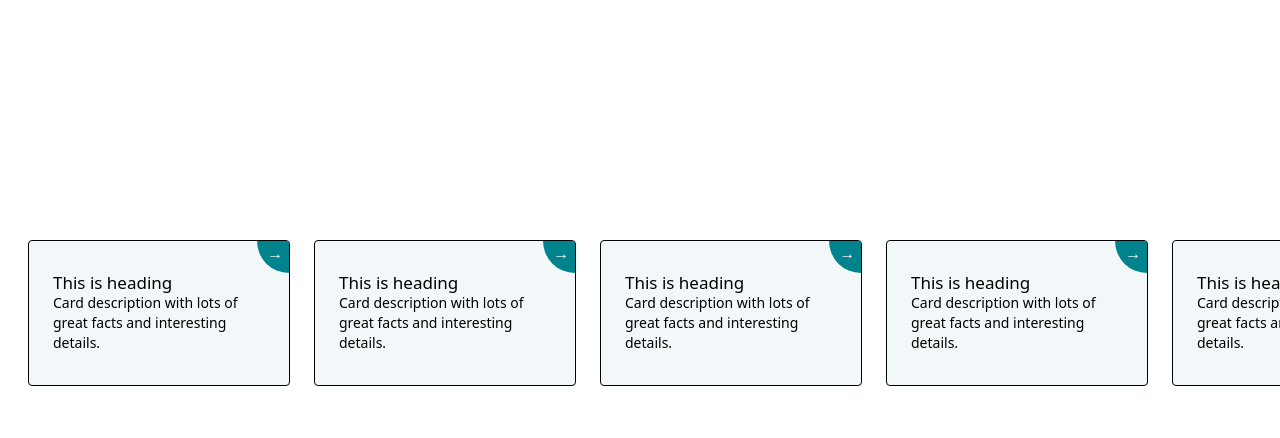
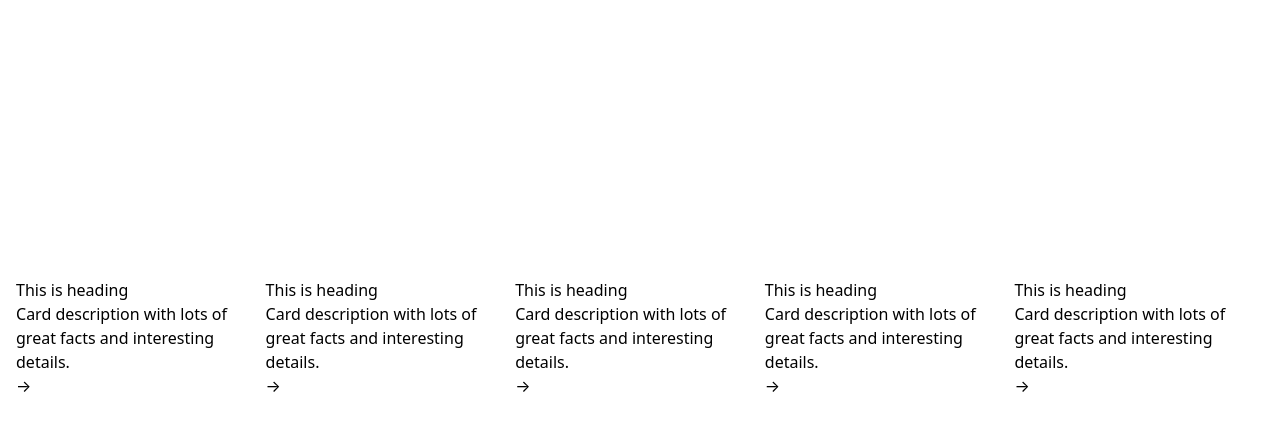
Before and after one commit to albertrf02/Orlify, a PHP site: template App/Views/index.php in a window 1280 px wide. Shown: the part 362-800 px from the top of the page. Run offline with PHP 8.4, Linux system fonts and the light colour scheme; the template is opened without the code that fills it, so the values that code supplies are empty; some libraries are stand-ins or nearby versions.

Commit message:
import CSV

```diff
--- a/public/main.css
+++ b/public/main.css
@@ -1123,6 +1123,9 @@ input:checked + .toggle-bg {
 .mr-3 {
   margin-right: 0.75rem;
 }
+.mr-5 {
+  margin-right: 1.25rem;
+}
 .ms-0 {
   margin-inline-start: 0px;
 }
@@ -1565,6 +1568,10 @@ input:checked + .toggle-bg {
   --tw-bg-opacity: 1;
   background-color: rgb(65 128 171 / var(--tw-bg-opacity));
 }
+.bg-black {
+  --tw-bg-opacity: 1;
+  background-color: rgb(0 0 0 / var(--tw-bg-opacity));
+}
 .bg-blue-50 {
   --tw-bg-opacity: 1;
   background-color: rgb(235 245 255 / var(--tw-bg-opacity));
@@ -1765,6 +1772,10 @@ input:checked + .toggle-bg {
   --tw-text-opacity: 1;
   color: rgb(28 100 242 / var(--tw-text-opacity));
 }
+.text-blue-700 {
+  --tw-text-opacity: 1;
+  color: rgb(26 86 219 / var(--tw-text-opacity));
+}
 .text-customBlue {
   --tw-text-opacity: 1;
   color: rgb(45 113 230 / var(--tw-text-opacity));
@@ -1777,6 +1788,10 @@ input:checked + .toggle-bg {
   --tw-text-opacity: 1;
   color: rgb(107 114 128 / var(--tw-text-opacity));
 }
+.text-gray-600 {
+  --tw-text-opacity: 1;
+  color: rgb(75 85 99 / var(--tw-text-opacity));
+}
 .text-gray-700 {
   --tw-text-opacity: 1;
   color: rgb(55 65 81 / var(--tw-text-opacity));
@@ -1789,9 +1804,17 @@ input:checked + .toggle-bg {
   --tw-text-opacity: 1;
   color: rgb(17 24 39 / var(--tw-text-opacity));
 }
+.text-red-500 {
+  --tw-text-opacity: 1;
+  color: rgb(240 82 82 / var(--tw-text-opacity));
+}
 .text-red-700 {
   --tw-text-opacity: 1;
   color: rgb(200 30 30 / var(--tw-text-opacity));
+}
+.text-red-800 {
+  --tw-text-opacity: 1;
+  color: rgb(155 28 28 / var(--tw-text-opacity));
 }
 .text-white {
   --tw-text-opacity: 1;
@@ -1802,6 +1825,9 @@ input:checked + .toggle-bg {
 }
 .opacity-100 {
   opacity: 1;
+}
+.opacity-50 {
+  opacity: 0.5;
 }
 .shadow {
   --tw-shadow: 0 1px 3px 0 rgb(0 0 0 / 0.1), 0 1px 2px -1px rgb(0 0 0 / 0.1);
@@ -1856,578 +1882,306 @@ input:checked + .toggle-bg {
 .ease-out {
   transition-timing-function: cubic-bezier(0, 0, 0.2, 1);
 }
-
-/*cards*/
-.card p {
-  font-size: 17px;
-  font-weight: 400;
-  line-height: 20px;
-  color: black;
-}
-
-.card p.small {
-  font-size: 14px;
-}
-
-.go-corner {
-  display: flex;
-  align-items: center;
-  justify-content: center;
-  position: absolute;
-  width: 32px;
-  height: 32px;
-  overflow: hidden;
-  top: 0;
-  right: 0;
-  background-color: #00838d;
-  border-radius: 0 4px 0 32px;
-}
-
-.go-arrow {
-  margin-top: -4px;
-  margin-right: -4px;
-  color: white;
-  font-family: courier, sans;
-}
-
-.card1 {
-  display: block;
-  position: relative;
-  width: 262px;
-  background-color: #f2f8f9;
-  border-radius: 4px;
-  padding: 32px 24px;
-  margin: 12px;
-  text-decoration: none;
-  z-index: 0;
-  overflow: hidden;
-  border: 1px solid black;
-}
-
-.card1:before {
-  content: "";
-  position: absolute;
-  z-index: -1;
-  top: -16px;
-  right: -16px;
-  background: #00838d;
-  height: 32px;
-  width: 32px;
-  border-radius: 32px;
-  transform: scale(1);
-  transform-origin: 50% 50%;
-  transition: transform 0.25s ease-out;
-}
-
-.card1:hover:before {
-  transform: scale(21);
-}
-
-.card1:hover p {
-  transition: all 0.3s ease-out;
-  color: rgba(255, 255, 255, 1);
-}
-
-.card1:hover h3 {
-  transition: all 0.3s ease-out;
-  color: white;
-}
-
-.card2 {
-  display: block;
-  top: 0px;
-  position: relative;
-  width: 262px;
-  background-color: #f2f8f9;
-  border-radius: 4px;
-  padding: 32px 24px;
-  margin: 12px;
-  text-decoration: none;
-  z-index: 0;
-  overflow: hidden;
-  border: 1px solid black;
-}
-
-.card2:hover {
-  transition: all 0.2s ease-out;
-  box-shadow: 0px 4px 8px rgba(38, 38, 38, 0.2);
-  top: -4px;
-  border: 1px solid black;
-  background-color: white;
-}
-
-.card2:before {
-  content: "";
-  position: absolute;
-  z-index: -1;
-  top: -16px;
-  right: -16px;
-  background: #00838d;
-  height: 32px;
-  width: 32px;
-  border-radius: 32px;
-  transform: scale(2);
-  transform-origin: 50% 50%;
-  transition: transform 0.15s ease-out;
-}
-
-.card2:hover:before {
-  transform: scale(2.15);
-}
-
-.card3 {
-  display: block;
-  top: 0px;
-  position: relative;
-  width: 262px;
-  background-color: #f2f8f9;
-  border-radius: 4px;
-  padding: 32px 24px;
-  margin: 12px;
-  text-decoration: none;
-  overflow: hidden;
-  border: 1px solid black;
-}
-
-.card3 .go-corner {
-  opacity: 0.7;
-}
-
-.card3:hover {
-  border: 1px solid black;
-  box-shadow: 0px 0px 999px 999px rgba(255, 255, 255, 0.5);
-  z-index: 500;
-}
-
-.card3:hover p {
-  color: #00838d;
-}
-
-.card3:hover .go-corner {
-  transition: opactiy 0.3s linear;
-  opacity: 1;
-}
-
-.card4 {
-  display: block;
-  top: 0px;
-  position: relative;
-  width: 262px;
-  background-color: #fff;
-  border-radius: 4px;
-  padding: 32px 24px;
-  margin: 12px;
-  text-decoration: none;
-  overflow: hidden;
-  border: 1px solid black;
-}
-
-.card4 .go-corner {
-  background-color: #00838d;
-  height: 100%;
-  width: 16px;
-  padding-right: 9px;
-  border-radius: 0;
-  transform: skew(6deg);
-  margin-right: -36px;
-  align-items: start;
-  background-image: linear-gradient(-45deg, #8f479a 1%, #dc2a74 100%);
-}
-
-.card4 .go-arrow {
-  transform: skew(-6deg);
-  margin-left: -2px;
-  margin-top: 9px;
-  opacity: 0;
-}
-
-.card4:hover {
-  border: 1px solid black;
-}
-
-.card4 h3 {
-  margin-top: 8px;
-}
-
-.card4:hover .go-corner {
-  margin-right: -12px;
-}
-
-.card4:hover .go-arrow {
-  opacity: 1;
-}
-
 .hover\:border-gray-300:hover {
   --tw-border-opacity: 1;
   border-color: rgb(209 213 219 / var(--tw-border-opacity));
 }
-
 .hover\:border-gray-400:hover {
   --tw-border-opacity: 1;
   border-color: rgb(156 163 175 / var(--tw-border-opacity));
 }
-
 .hover\:bg-blue-100:hover {
   --tw-bg-opacity: 1;
   background-color: rgb(225 239 254 / var(--tw-bg-opacity));
 }
-
 .hover\:bg-blue-800:hover {
   --tw-bg-opacity: 1;
   background-color: rgb(30 66 159 / var(--tw-bg-opacity));
 }
-
 .hover\:bg-gray-100:hover {
   --tw-bg-opacity: 1;
   background-color: rgb(243 244 246 / var(--tw-bg-opacity));
 }
-
 .hover\:bg-gray-200:hover {
   --tw-bg-opacity: 1;
   background-color: rgb(229 231 235 / var(--tw-bg-opacity));
 }
-
 .hover\:bg-gray-50:hover {
   --tw-bg-opacity: 1;
   background-color: rgb(249 250 251 / var(--tw-bg-opacity));
 }
-
 .hover\:bg-orange-500:hover {
   --tw-bg-opacity: 1;
   background-color: rgb(255 90 31 / var(--tw-bg-opacity));
 }
-
 .hover\:bg-red-800:hover {
   --tw-bg-opacity: 1;
   background-color: rgb(155 28 28 / var(--tw-bg-opacity));
 }
-
 .hover\:bg-white:hover {
   --tw-bg-opacity: 1;
   background-color: rgb(255 255 255 / var(--tw-bg-opacity));
 }
-
 .hover\:text-blue-600:hover {
   --tw-text-opacity: 1;
   color: rgb(28 100 242 / var(--tw-text-opacity));
 }
-
 .hover\:text-blue-700:hover {
   --tw-text-opacity: 1;
   color: rgb(26 86 219 / var(--tw-text-opacity));
 }
-
 .hover\:text-customDarkBlue:hover {
   --tw-text-opacity: 1;
   color: rgb(28 74 158 / var(--tw-text-opacity));
 }
-
 .hover\:text-gray-600:hover {
   --tw-text-opacity: 1;
   color: rgb(75 85 99 / var(--tw-text-opacity));
 }
-
 .hover\:text-gray-700:hover {
   --tw-text-opacity: 1;
   color: rgb(55 65 81 / var(--tw-text-opacity));
 }
-
 .hover\:text-gray-900:hover {
   --tw-text-opacity: 1;
   color: rgb(17 24 39 / var(--tw-text-opacity));
 }
-
 .focus\:z-10:focus {
   z-index: 10;
 }
-
 .focus\:border-blue-300:focus {
   --tw-border-opacity: 1;
   border-color: rgb(164 202 254 / var(--tw-border-opacity));
 }
-
 .focus\:border-blue-500:focus {
   --tw-border-opacity: 1;
   border-color: rgb(63 131 248 / var(--tw-border-opacity));
 }
-
 .focus\:border-blue-600:focus {
   --tw-border-opacity: 1;
   border-color: rgb(28 100 242 / var(--tw-border-opacity));
 }
-
 .focus\:outline-none:focus {
   outline: 2px solid transparent;
   outline-offset: 2px;
 }
-
 .focus\:ring-2:focus {
   --tw-ring-offset-shadow: var(--tw-ring-inset) 0 0 0 var(--tw-ring-offset-width) var(--tw-ring-offset-color);
   --tw-ring-shadow: var(--tw-ring-inset) 0 0 0 calc(2px + var(--tw-ring-offset-width)) var(--tw-ring-color);
   box-shadow: var(--tw-ring-offset-shadow), var(--tw-ring-shadow), var(--tw-shadow, 0 0 #0000);
 }
-
 .focus\:ring-4:focus {
   --tw-ring-offset-shadow: var(--tw-ring-inset) 0 0 0 var(--tw-ring-offset-width) var(--tw-ring-offset-color);
   --tw-ring-shadow: var(--tw-ring-inset) 0 0 0 calc(4px + var(--tw-ring-offset-width)) var(--tw-ring-color);
   box-shadow: var(--tw-ring-offset-shadow), var(--tw-ring-shadow), var(--tw-shadow, 0 0 #0000);
 }
-
 .focus\:ring-blue-300:focus {
   --tw-ring-opacity: 1;
   --tw-ring-color: rgb(164 202 254 / var(--tw-ring-opacity));
 }
-
 .focus\:ring-blue-500:focus {
   --tw-ring-opacity: 1;
   --tw-ring-color: rgb(63 131 248 / var(--tw-ring-opacity));
 }
-
 .focus\:ring-blue-600:focus {
   --tw-ring-opacity: 1;
   --tw-ring-color: rgb(28 100 242 / var(--tw-ring-opacity));
 }
-
 .focus\:ring-gray-200:focus {
   --tw-ring-opacity: 1;
   --tw-ring-color: rgb(229 231 235 / var(--tw-ring-opacity));
 }
-
 .focus\:ring-gray-300:focus {
   --tw-ring-opacity: 1;
   --tw-ring-color: rgb(209 213 219 / var(--tw-ring-opacity));
 }
-
 .focus\:ring-red-300:focus {
   --tw-ring-opacity: 1;
   --tw-ring-color: rgb(248 180 180 / var(--tw-ring-opacity));
 }
-
 .group:hover .group-hover\:text-gray-900 {
   --tw-text-opacity: 1;
   color: rgb(17 24 39 / var(--tw-text-opacity));
 }
-
 :is([dir="rtl"] .rtl\:rotate-180) {
   --tw-rotate: 180deg;
   transform: translate(var(--tw-translate-x), var(--tw-translate-y)) rotate(var(--tw-rotate)) skewX(var(--tw-skew-x)) skewY(var(--tw-skew-y)) scaleX(var(--tw-scale-x)) scaleY(var(--tw-scale-y));
 }
-
 :is([dir="rtl"] .rtl\:justify-end) {
   justify-content: flex-end;
 }
-
 :is([dir="rtl"] .rtl\:space-x-reverse) > :not([hidden]) ~ :not([hidden]) {
   --tw-space-x-reverse: 1;
 }
-
 :is(.dark .dark\:divide-gray-600) > :not([hidden]) ~ :not([hidden]) {
   --tw-divide-opacity: 1;
   border-color: rgb(75 85 99 / var(--tw-divide-opacity));
 }
-
 :is(.dark .dark\:divide-gray-700) > :not([hidden]) ~ :not([hidden]) {
   --tw-divide-opacity: 1;
   border-color: rgb(55 65 81 / var(--tw-divide-opacity));
 }
-
 :is(.dark .dark\:border-blue-500) {
   --tw-border-opacity: 1;
   border-color: rgb(63 131 248 / var(--tw-border-opacity));
 }
-
 :is(.dark .dark\:border-gray-500) {
   --tw-border-opacity: 1;
   border-color: rgb(107 114 128 / var(--tw-border-opacity));
 }
-
 :is(.dark .dark\:border-gray-600) {
   --tw-border-opacity: 1;
   border-color: rgb(75 85 99 / var(--tw-border-opacity));
 }
-
 :is(.dark .dark\:border-gray-700) {
   --tw-border-opacity: 1;
   border-color: rgb(55 65 81 / var(--tw-border-opacity));
 }
-
 :is(.dark .dark\:border-red-700) {
   --tw-border-opacity: 1;
   border-color: rgb(200 30 30 / var(--tw-border-opacity));
 }
-
 :is(.dark .dark\:border-transparent) {
   border-color: transparent;
 }
-
 :is(.dark .dark\:bg-blue-600) {
   --tw-bg-opacity: 1;
   background-color: rgb(28 100 242 / var(--tw-bg-opacity));
 }
-
 :is(.dark .dark\:bg-gray-600) {
   --tw-bg-opacity: 1;
   background-color: rgb(75 85 99 / var(--tw-bg-opacity));
 }
-
 :is(.dark .dark\:bg-gray-700) {
   --tw-bg-opacity: 1;
   background-color: rgb(55 65 81 / var(--tw-bg-opacity));
 }
-
 :is(.dark .dark\:bg-gray-800) {
   --tw-bg-opacity: 1;
   background-color: rgb(31 41 55 / var(--tw-bg-opacity));
 }
-
 :is(.dark .dark\:bg-gray-800\/50) {
   background-color: rgb(31 41 55 / 0.5);
 }
-
 :is(.dark .dark\:bg-gray-900) {
   --tw-bg-opacity: 1;
   background-color: rgb(17 24 39 / var(--tw-bg-opacity));
 }
-
 :is(.dark .dark\:bg-gray-900\/80) {
   background-color: rgb(17 24 39 / 0.8);
 }
-
 :is(.dark .dark\:bg-red-200) {
   --tw-bg-opacity: 1;
   background-color: rgb(251 213 213 / var(--tw-bg-opacity));
 }
-
 :is(.dark .dark\:bg-red-600) {
   --tw-bg-opacity: 1;
   background-color: rgb(224 36 36 / var(--tw-bg-opacity));
 }
-
 :is(.dark .dark\:bg-red-700) {
   --tw-bg-opacity: 1;
   background-color: rgb(200 30 30 / var(--tw-bg-opacity));
 }
-
 :is(.dark .dark\:text-blue-500) {
   --tw-text-opacity: 1;
   color: rgb(63 131 248 / var(--tw-text-opacity));
 }
-
 :is(.dark .dark\:text-gray-200) {
   --tw-text-opacity: 1;
   color: rgb(229 231 235 / var(--tw-text-opacity));
 }
-
 :is(.dark .dark\:text-gray-300) {
   --tw-text-opacity: 1;
   color: rgb(209 213 219 / var(--tw-text-opacity));
 }
-
 :is(.dark .dark\:text-gray-400) {
   --tw-text-opacity: 1;
   color: rgb(156 163 175 / var(--tw-text-opacity));
 }
-
+:is(.dark .dark\:text-red-500) {
+  --tw-text-opacity: 1;
+  color: rgb(240 82 82 / var(--tw-text-opacity));
+}
 :is(.dark .dark\:text-red-800) {
   --tw-text-opacity: 1;
   color: rgb(155 28 28 / var(--tw-text-opacity));
 }
-
 :is(.dark .dark\:text-white) {
   --tw-text-opacity: 1;
   color: rgb(255 255 255 / var(--tw-text-opacity));
 }
-
 :is(.dark .dark\:placeholder-gray-400)::-moz-placeholder {
   --tw-placeholder-opacity: 1;
   color: rgb(156 163 175 / var(--tw-placeholder-opacity));
 }
-
 :is(.dark .dark\:placeholder-gray-400)::placeholder {
   --tw-placeholder-opacity: 1;
   color: rgb(156 163 175 / var(--tw-placeholder-opacity));
 }
-
 :is(.dark .dark\:hover\:bg-blue-700:hover) {
   --tw-bg-opacity: 1;
   background-color: rgb(26 86 219 / var(--tw-bg-opacity));
 }
-
 :is(.dark .dark\:hover\:bg-gray-600:hover) {
   --tw-bg-opacity: 1;
   background-color: rgb(75 85 99 / var(--tw-bg-opacity));
 }
-
 :is(.dark .dark\:hover\:bg-gray-700:hover) {
   --tw-bg-opacity: 1;
   background-color: rgb(55 65 81 / var(--tw-bg-opacity));
 }
-
 :is(.dark .dark\:hover\:bg-gray-800:hover) {
   --tw-bg-opacity: 1;
   background-color: rgb(31 41 55 / var(--tw-bg-opacity));
 }
-
 :is(.dark .dark\:hover\:bg-red-700:hover) {
   --tw-bg-opacity: 1;
   background-color: rgb(200 30 30 / var(--tw-bg-opacity));
 }
-
 :is(.dark .dark\:hover\:bg-red-800:hover) {
   --tw-bg-opacity: 1;
   background-color: rgb(155 28 28 / var(--tw-bg-opacity));
 }
-
 :is(.dark .dark\:hover\:text-blue-500:hover) {
   --tw-text-opacity: 1;
   color: rgb(63 131 248 / var(--tw-text-opacity));
 }
-
 :is(.dark .dark\:hover\:text-gray-300:hover) {
   --tw-text-opacity: 1;
   color: rgb(209 213 219 / var(--tw-text-opacity));
 }
-
 :is(.dark .dark\:hover\:text-white:hover) {
   --tw-text-opacity: 1;
   color: rgb(255 255 255 / var(--tw-text-opacity));
 }
-
 :is(.dark .dark\:focus\:border-blue-500:focus) {
   --tw-border-opacity: 1;
   border-color: rgb(63 131 248 / var(--tw-border-opacity));
 }
-
 :is(.dark .dark\:focus\:ring-blue-500:focus) {
   --tw-ring-opacity: 1;
   --tw-ring-color: rgb(63 131 248 / var(--tw-ring-opacity));
 }
-
 :is(.dark .dark\:focus\:ring-blue-800:focus) {
   --tw-ring-opacity: 1;
   --tw-ring-color: rgb(30 66 159 / var(--tw-ring-opacity));
 }
-
 :is(.dark .dark\:focus\:ring-gray-600:focus) {
   --tw-ring-opacity: 1;
   --tw-ring-color: rgb(75 85 99 / var(--tw-ring-opacity));
 }
-
 :is(.dark .dark\:focus\:ring-red-800:focus) {
   --tw-ring-opacity: 1;
   --tw-ring-color: rgb(155 28 28 / var(--tw-ring-opacity));
 }
-
 :is(.dark .dark\:focus\:ring-red-900:focus) {
   --tw-ring-opacity: 1;
   --tw-ring-color: rgb(119 29 29 / var(--tw-ring-opacity));
 }
-
 :is(.dark .group:hover .dark\:group-hover\:text-white) {
   --tw-text-opacity: 1;
   color: rgb(255 255 255 / var(--tw-text-opacity));
 }
-
 @media (min-width: 640px) {
 
   .sm\:col-span-3 {
@@ -2463,7 +2217,6 @@ input:checked + .toggle-bg {
     grid-template-columns: repeat(3, minmax(0, 1fr));
   }
 }
-
 @media (min-width: 768px) {
 
   .md\:inset-0 {
@@ -2585,7 +2338,6 @@ input:checked + .toggle-bg {
     color: rgb(63 131 248 / var(--tw-text-opacity));
   }
 }
-
 @media (min-width: 1024px) {
 
   .lg\:w-1\/3 {
@@ -2610,7 +2362,6 @@ input:checked + .toggle-bg {
     line-height: 2.5rem;
   }
 }
-
 @media (min-width: 1280px) {
 
   .xl\:w-1\/3 {
```
Also changed, not shown: App/js/dragAndDrop.js (added, +33 -0 lines).
